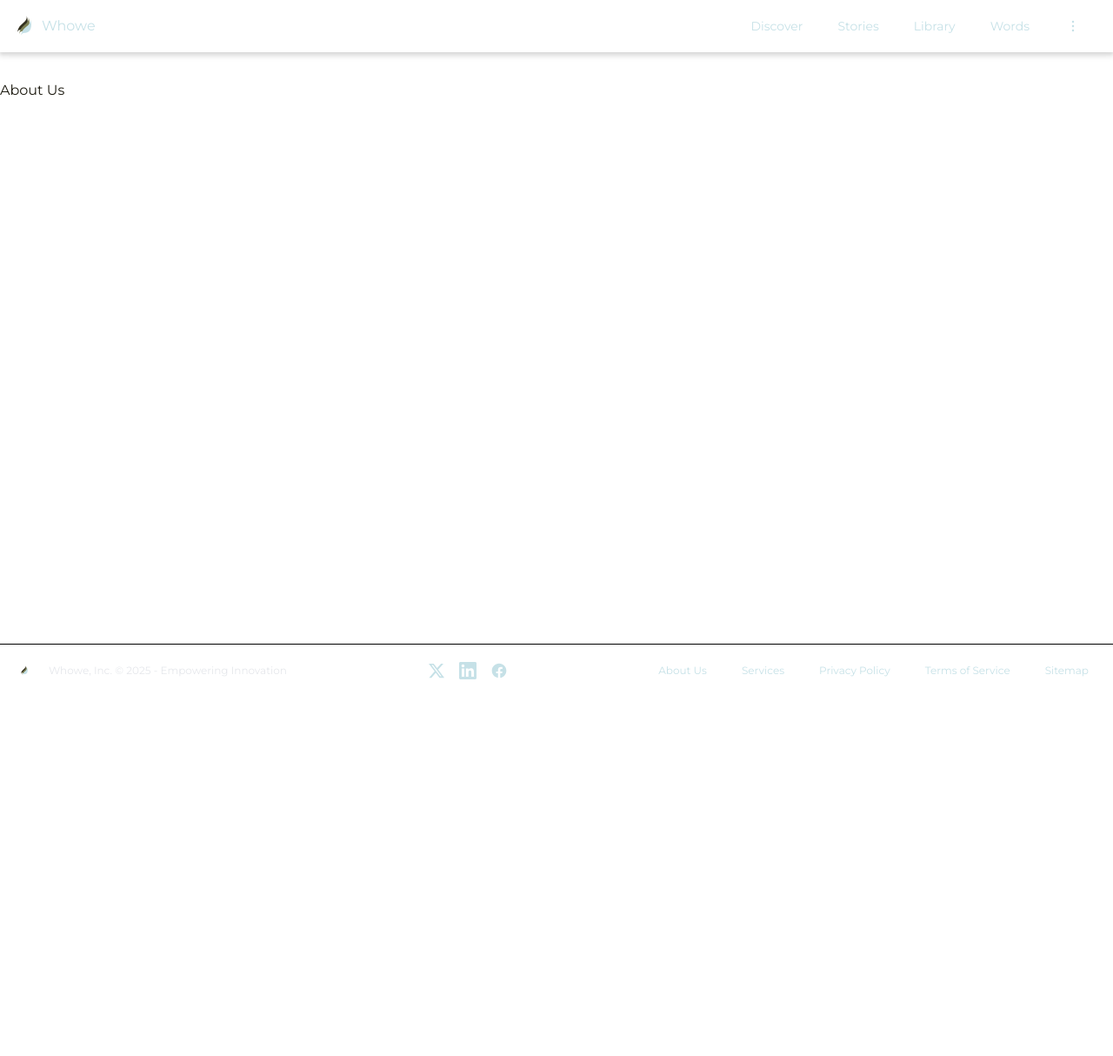
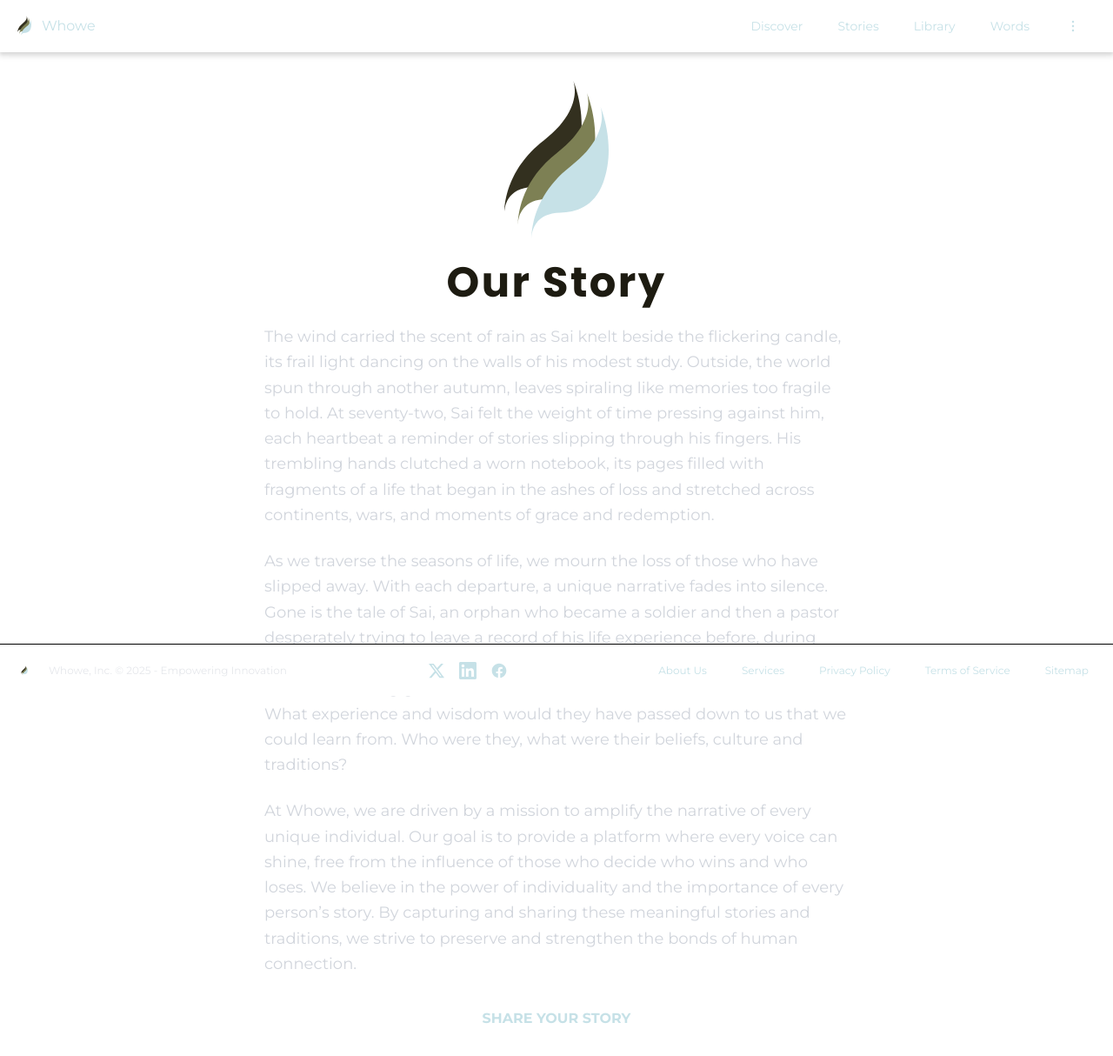
Before and after one commit to GlitchAsylum/Whowe2, a Next.js app: page /about in a window 1280 px wide. Shown: the top 1214 px of the page at 87% size. Before the commit the page ends 800 px from the top, so only its background shows below. Built offline with nearby package versions, Linux system fonts and the light colour scheme.

Commit message:
About Us Content

```diff
--- a/app/about/layout.tsx
+++ b/app/about/layout.tsx
@@ -1,3 +1,16 @@
-export default function Layout() {
-    return <div>About Us</div>;
-  }
+import type { Metadata } from "next";
+import '@/app/ui/global/global.css';
+import { montserrat } from '@/app/lib/fonts';
+
+export const metadata: Metadata = {
+  title: "About Us",
+  description: "Whowe is a revolutionary social history platform designed to help you record, share, and even sell your life stories and traditions to current and future generations.",
+};
+
+export default function RootLayout({children,}: Readonly<{children: React.ReactNode;}>) {
+  return (
+      <body className={`${montserrat.className} antialiased`}>
+        {children}
+      </body>
+  );
+}
--- a/app/about/page.tsx
+++ b/app/about/page.tsx
@@ -1,3 +1,65 @@
-export default function Page() {
-    return <p>About Us</p>
+'use client';
+import Image from 'next/image';
+import Button from '@/app/ui/components/buttons/Button';
+import { useCallback } from 'react';
+
+// Define types for better type safety
+interface AboutUsContent {
+  title: string;
+  story: string;
+  description: string;
+  solution: string;
+  buttonText: string;
 }
+
+const aboutUsContent: AboutUsContent = {
+    title: 'Our Story',
+    description:
+    'As we traverse the seasons of life, we mourn the loss of those who have slipped away. With each departure, a unique narrative fades into silence. Gone is the tale of Sai, an orphan who became a soldier and then a pastor desperately trying to leave a record of his life experience before, during and after the Vietnam War that brought him and his family to America. With each fading generation, we think about our human connection. What experience and wisdom would they have passed down to us that we could learn from.  Who were they, what were their beliefs, culture and traditions?',
+    story:
+    'The wind carried the scent of rain as Sai knelt beside the flickering candle, its frail light dancing on the walls of his modest study. Outside, the world spun through another autumn, leaves spiraling like memories too fragile to hold. At seventy-two, Sai felt the weight of time pressing against him, each heartbeat a reminder of stories slipping through his fingers. His trembling hands clutched a worn notebook, its pages filled with fragments of a life that began in the ashes of loss and stretched across continents, wars, and moments of grace and redemption.',
+    solution:
+    'At Whowe, we are driven by a mission to amplify the narrative of every unique individual. Our goal is to provide a platform where every voice can shine, free from the influence of those who decide who wins and who loses. We believe in the power of individuality and the importance of every person’s story. By capturing and sharing these meaningful stories and traditions, we strive to preserve and strengthen the bonds of human connection.',
+    buttonText: 'SHARE YOUR STORY',
+};
+
+export default function AboutUs() {
+  const handleClick = useCallback(() => {
+    console.log('Button Clicked!');
+  }, []);
+
+  return (
+    <div className="flex min-h-[calc(100vh-16rem)] items-center justify-center">
+      <main className="mb-40 mx-auto flex w-full max-w-7xl flex-col items-center gap-6 text-center px-4">
+        <Image
+          src="/whowe_logo_noText.svg"
+          alt="Whowe logo"
+          width={120}
+          height={40}
+          priority
+          sizes="(max-width: 768px) 100vw, 120px"
+          style={{ objectFit: 'contain' }}
+        />
+        <h1 className="text-4xl font-bold tracking-[0.05em] md:text-5xl">{aboutUsContent.title}</h1>
+        <p className="mx-auto max-w-2xl text-base leading-relaxed text-left text-gray-300 sm:text-lg">
+          {aboutUsContent.story}
+        </p>
+        <p className="mx-auto max-w-2xl text-base leading-relaxed text-left text-gray-300 sm:text-lg">
+          {aboutUsContent.description}
+        </p>
+        <p className="mx-auto max-w-2xl text-base leading-relaxed text-left text-gray-300 sm:text-lg">
+          {aboutUsContent.solution}
+        </p>
+        <Button
+          onClick={handleClick}
+          variant="glass"
+          size="large"
+          className="w-full max-w-xs"
+          aria-label="Start sharing your story"
+        >
+          {aboutUsContent.buttonText}
+        </Button>
+      </main>
+    </div>
+  );
+}
--- a/app/page.tsx
+++ b/app/page.tsx
@@ -16,7 +16,7 @@ const heroContent: HeroContent = {
   subtitle: 'Everyone has a story.',
   description:
     'Whowe is a revolutionary social history platform designed to help you record, share, and even sell your life stories and traditions to current and future generations.',
-  buttonText: 'I HAVE A STORY TO TELL',
+  buttonText: 'SHARE YOUR STORY',
 };
 
 export default function Home() {
```
